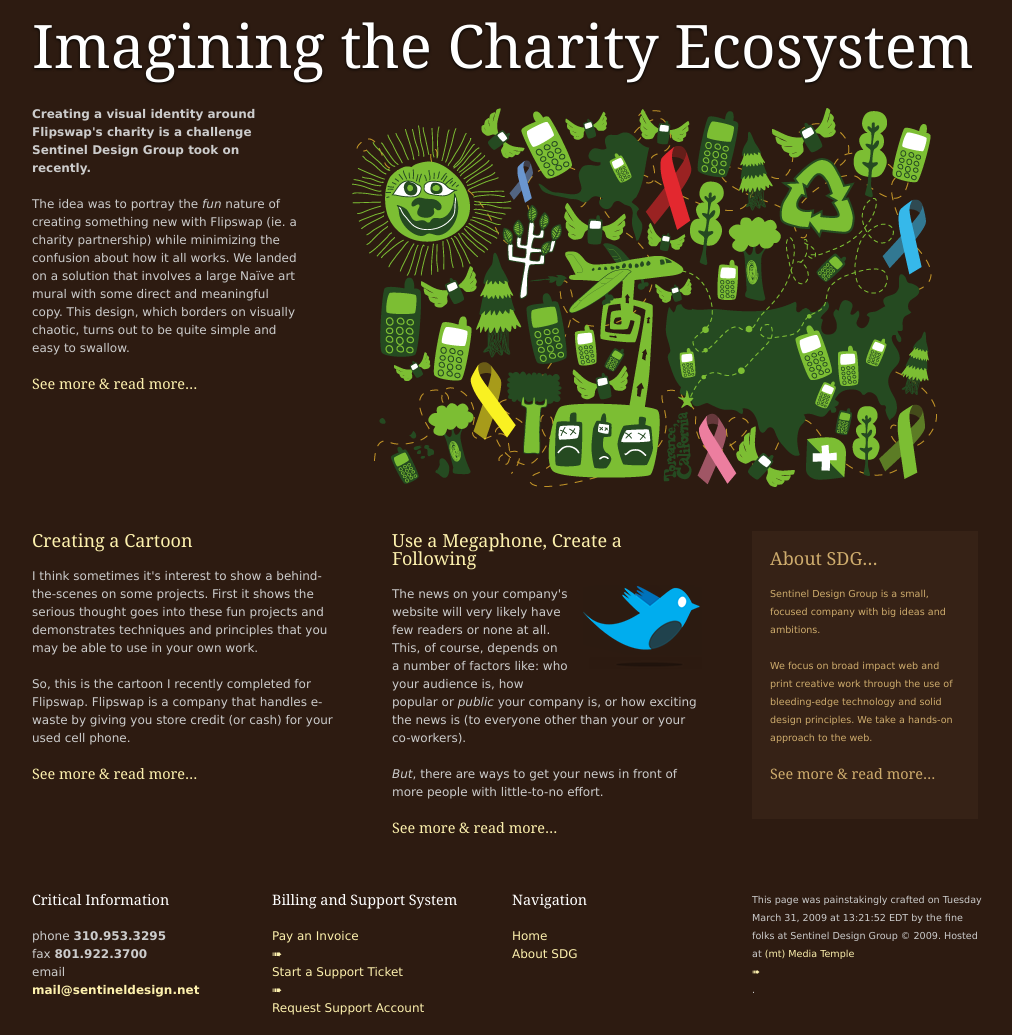
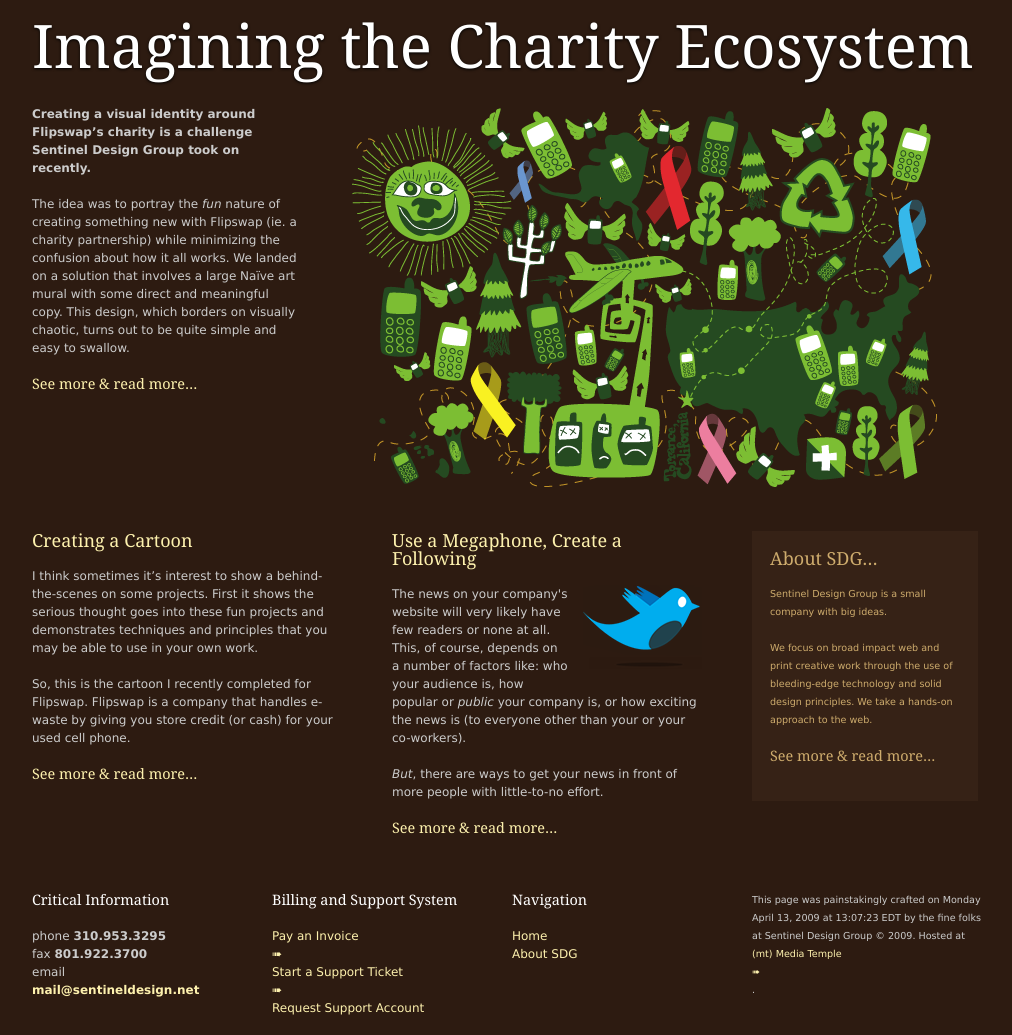
Before and after one commit to drewyeaton/sdg-site, a plain HTML site: page output/index.html in a window 1280 px wide. Shown: the part 104-1139 px from the top of the page, without its empty margins (133-1145 px from the left). Drawn offline with Linux system fonts and the light colour scheme.

Commit message:
changed single quotes to html entities

```diff
--- a/output/index.html
+++ b/output/index.html
@@ -34,7 +34,7 @@
 
 <div class="column span-24">
     <div class="column span-7 append-1">
-        <p><strong>Creating a visual identity around Flipswap's charity is a challenge Sentinel Design Group took on recently.</strong></p>
+        <p><strong>Creating a visual identity around Flipswap&rsquo;s charity is a challenge Sentinel Design Group took on recently.</strong></p>
         <p>The idea was to portray the <em>fun</em> nature of creating something new with Flipswap (ie. a charity partnership) while minimizing the confusion about how it all works. We landed on a solution that involves a large Na&iuml;ve art mural with some direct and meaningful copy. This design, which borders on visually chaotic, turns out to be quite simple and easy to swallow.</p>
         <h4><a href="/projects/flipswap-charity/">See more &amp; read more&#8230;</a></h4>
     </div>
@@ -49,7 +49,7 @@
     <div class="column span-8 append-1">
         <h3><a href="/articles/creating-a-cartoon/">Creating a Cartoon</a></h3>
 
-        <p>I think sometimes it's interest to show a behind-the-scenes on some projects. First it shows the serious thought goes into these fun projects and demonstrates techniques and principles that you may be able to use in your own work.</p>
+        <p>I think sometimes it&rsquo;s interest to show a behind-the-scenes on some projects. First it shows the serious thought goes into these fun projects and demonstrates techniques and principles that you may be able to use in your own work.</p>
         <p>So, this is the cartoon I recently completed for Flipswap. Flipswap is a company that handles e-waste by giving you store credit (or cash) for your used cell phone.</p>
 
         <h4><a href="/articles/creating-a-cartoon/">See more &amp; read more&#8230;</a></h4>
@@ -64,7 +64,7 @@
     </div>
     <div class="column span-5 box last">
         <h3><a href="/about/" >About SDG&#8230;</a></h3>
-        <p class="small">Sentinel Design Group is a small, focused company with big ideas and ambitions.</p>
+        <p class="small">Sentinel Design Group is a small company with big ideas.</p>
         <p class="small">We focus on broad impact web and print creative work through the use of bleeding-edge technology and solid design principles. We take a hands-on approach to the web.</p>
         <h4><a href="/about/">See more &amp; read more&#8230;</a></h4>
     </div>
@@ -101,7 +101,7 @@
 
 
 				<div class="column span-6 last">
-					<p class="small">This page was painstakingly crafted on Tuesday March 31, 2009 at 13:21:52 EDT by the fine folks at Sentinel Design Group &copy; 2009. Hosted at <a class="external" href="http://mediatemple.net/">(mt) Media Temple</a>. </p>
+					<p class="small">This page was painstakingly crafted on Monday April 13, 2009 at 13:07:23 EDT by the fine folks at Sentinel Design Group &copy; 2009. Hosted at <a class="external" href="http://mediatemple.net/">(mt) Media Temple</a>. </p>
 				</div>
 
 			</div>
```
Also changed, not shown: content/about/about.html (+1 -1 lines), content/articles/creating-a-cartoon/creating-a-cartoon.html (+1 -1 lines), content/content.html (+3 -3 lines), output/about/index.html (+2 -2 lines), output/articles/creating-a-cartoon/index.html (+2 -2 lines).
